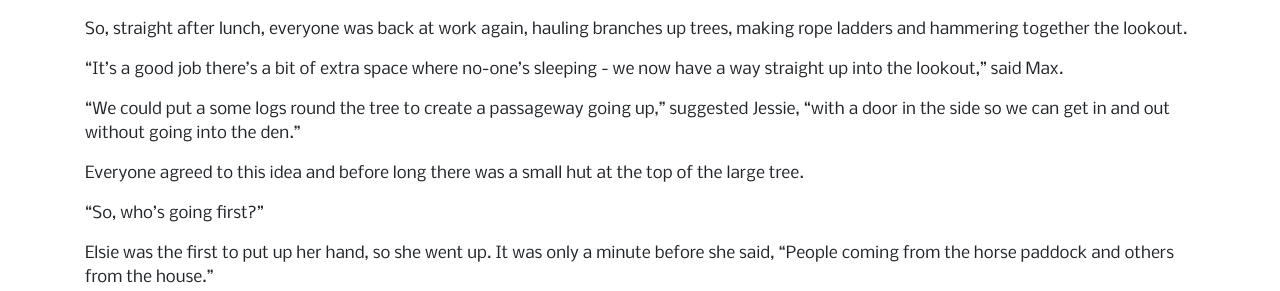
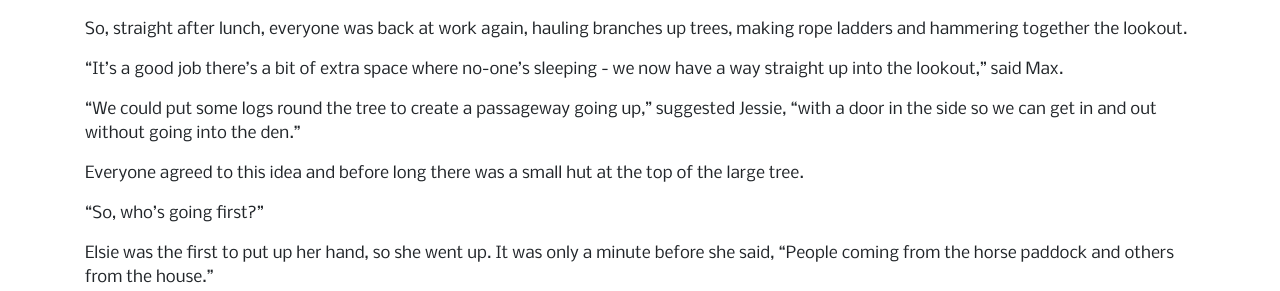
Before and after one commit to benjamin-wilkins/treasure-in-hiding, a Jekyll site: the page built from ch-6.md, in a window 1280 px wide and 900 px high, scrolled down 823 px. Shown: the part 160-451 px from the top of the window. Built offline with Jekyll 4.4.1, drawn with Linux system fonts in a browser that asks for light colours; some web fonts are replaced; our own code applies the rules of GitHub Pages for plain Markdown files.

Commit message:
Fix small typo

```diff
--- a/ch-6.md
+++ b/ch-6.md
@@ -44,7 +44,7 @@ So, straight after lunch, everyone was back at work again, hauling branches up t
 
 "It's a good job there's a bit of extra space where no-one's sleeping - we now have a way straight up into the lookout," said Max.
 
-"We could put a some logs round the tree to create a passageway going up," suggested Jessie, "with a door in the side so we can get in and out without going into the den."
+"We could put some logs round the tree to create a passageway going up," suggested Jessie, "with a door in the side so we can get in and out without going into the den."
 
 Everyone agreed to this idea and before long there was a small hut at the top of the large tree.
 
```
